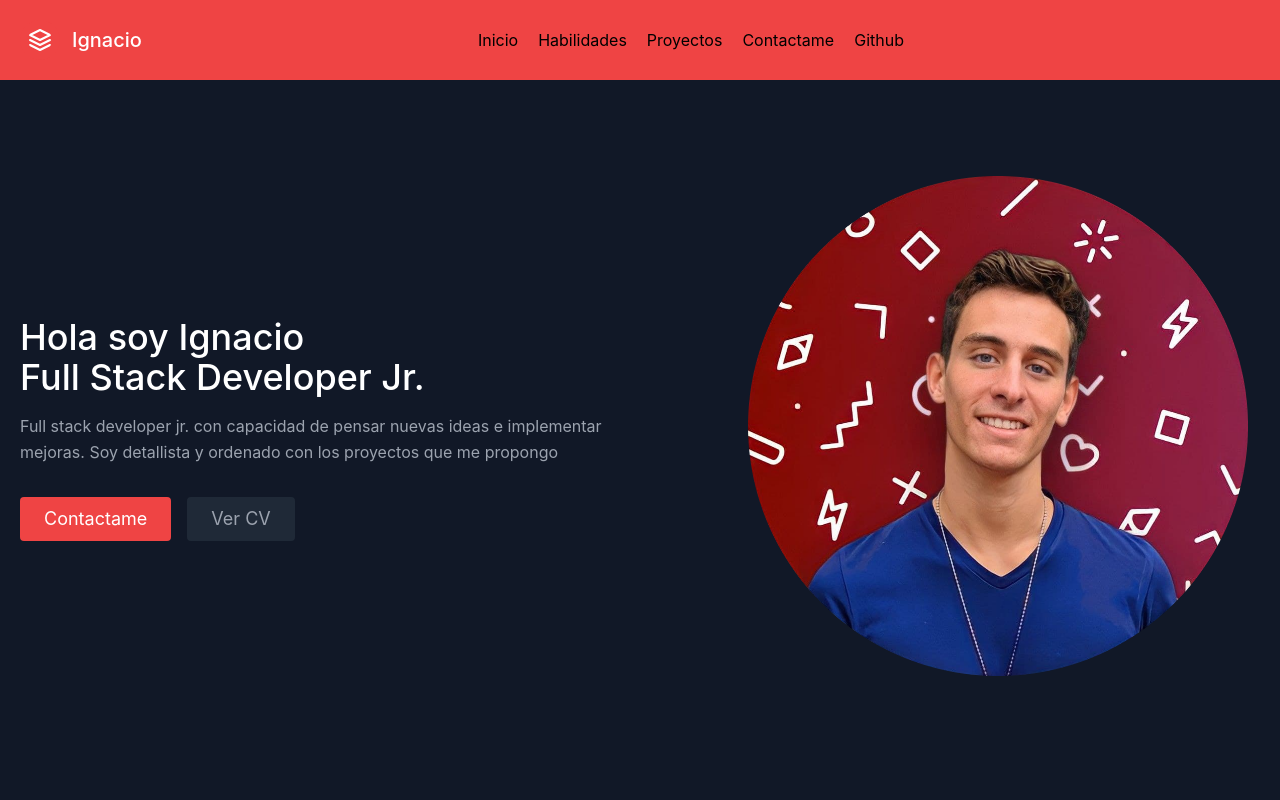
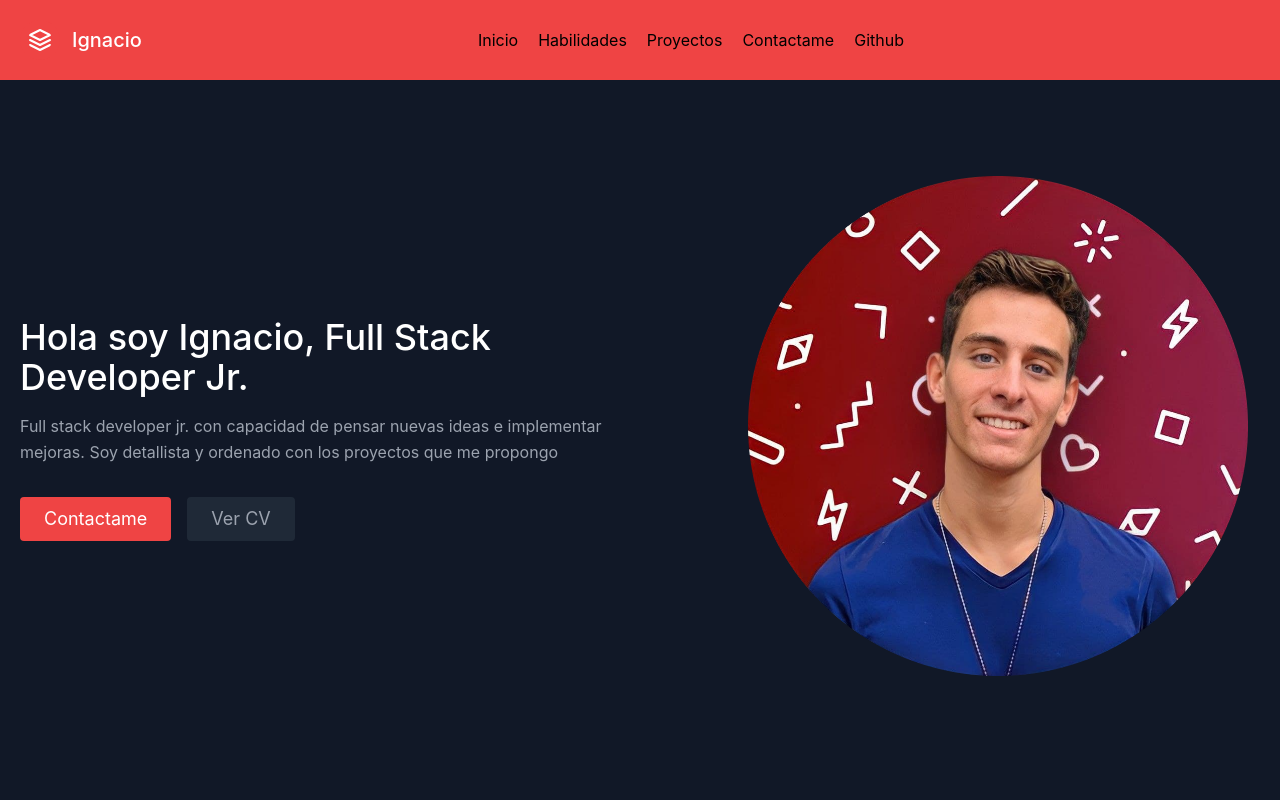
Before and after one commit to ignacioedlp/portfolio_v2, a Next.js app: page / in a window 1280 px wide. Shown: the top 800 px of the page. Built offline with nearby package versions, Linux system fonts and the light colour scheme.

Commit message:
Update Profile.jsx

```diff
--- a/components/Profile.jsx
+++ b/components/Profile.jsx
@@ -7,8 +7,8 @@ function Profile() {
       <div className="container mx-auto flex px-5 py-24 md:flex-row flex-col items-center">
         <div className="lg:flex-grow md:w-1/2 lg:pr-24 md:pr-16 flex flex-col md:items-start md:text-left mb-16 md:mb-0 items-center text-center">
           <h1 className="title-font sm:text-4xl text-3xl mb-4 font-medium text-white">
-            Hola soy Ignacio
-            <br className="hidden lg:inline-block" />
+            Hola soy Ignacio,
+            {"\n"}
             Full Stack Developer Jr.
           </h1>
           <p className="mb-8 leading-relaxed">
```
